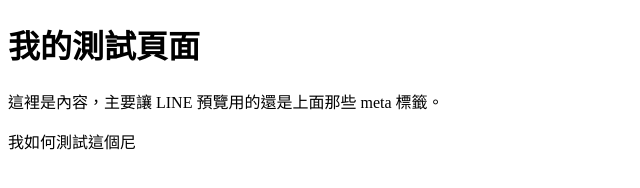
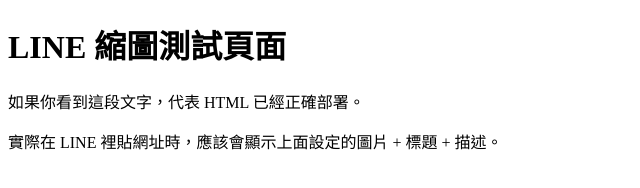
Before and after one commit to JasonWC0/generateContract, a website: page test.html in a window 1280 px wide. Shown: the whole page, without its empty margins (0-640 px from the left). Drawn offline with Linux system fonts and the light colour scheme.

Commit message:
Update test.html

```diff
--- a/test.html
+++ b/test.html
@@ -1 +1,24 @@
-<!DOCTYPE html> <html lang="zh-Hant"> <head> <meta charset="UTF-8"> <!-- 網頁標題 --> <title>我的測試頁面</title> <!-- Open Graph 標籤 --> <meta property="og:title" content="這是一個測試標題"> <meta property="og:description" content="這是測試的描述文字，會顯示在 LINE 的連結預覽裡。"> <meta property="og:image" content="https://example.com/test-image.jpg"> <meta property="og:url" content="https://example.com/test.html"> <meta property="og:type" content="website"> <!-- 建議再加 Twitter Cards（部分平台也用） --> <meta name="twitter:card" content="summary_large_image"> </head> <body> <h1>我的測試頁面</h1> <p>這裡是內容，主要讓 LINE 預覽用的還是上面那些 meta 標籤。</p> </body> </html> 我如何測試這個尼
+<!DOCTYPE html>
+<html lang="zh-Hant">
+<head>
+  <meta charset="UTF-8">
+
+  <!-- 頁面標題（瀏覽器用） -->
+  <title>LINE 縮圖測試頁面</title>
+
+  <!-- Open Graph 標籤（LINE 預覽主要靠這些） -->
+  <meta property="og:title" content="這是一個測試標題">
+  <meta property="og:description" content="這是測試的描述文字，會顯示在 LINE 的連結預覽裡。">
+  <meta property="og:image" content="https://picsum.photos/1200/630.jpg"> <!-- 隨機測試圖片 -->
+  <meta property="og:url" content="https://jasonwc0.github.io/generateContract/test.html">
+  <meta property="og:type" content="website">
+
+  <!-- 建議加上 Twitter Card（雖然 LINE 不一定用，但有些平台會用） -->
+  <meta name="twitter:card" content="summary_large_image">
+</head>
+<body>
+  <h1>LINE 縮圖測試頁面</h1>
+  <p>如果你看到這段文字，代表 HTML 已經正確部署。</p>
+  <p>實際在 LINE 裡貼網址時，應該會顯示上面設定的圖片 + 標題 + 描述。</p>
+</body>
+</html>
```
